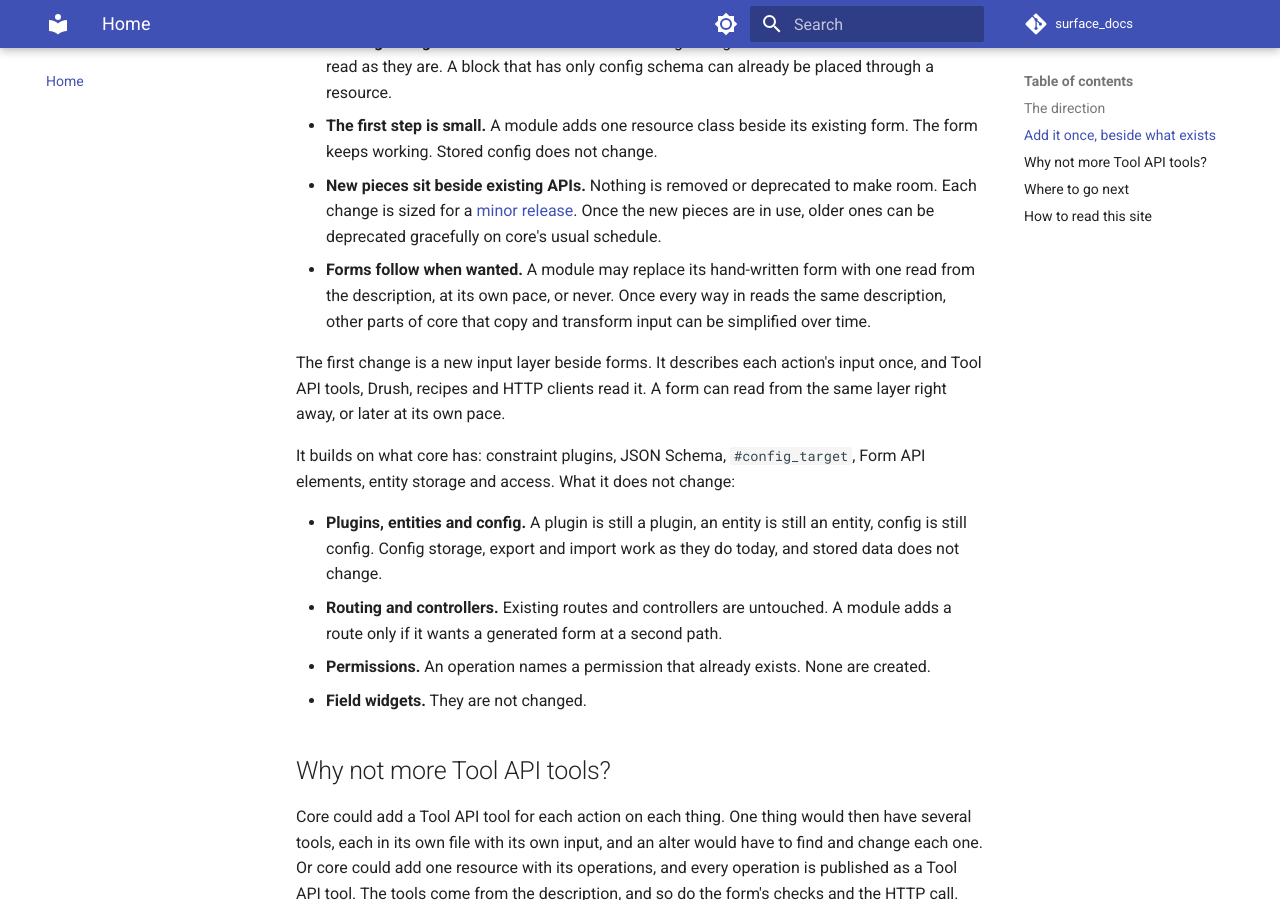
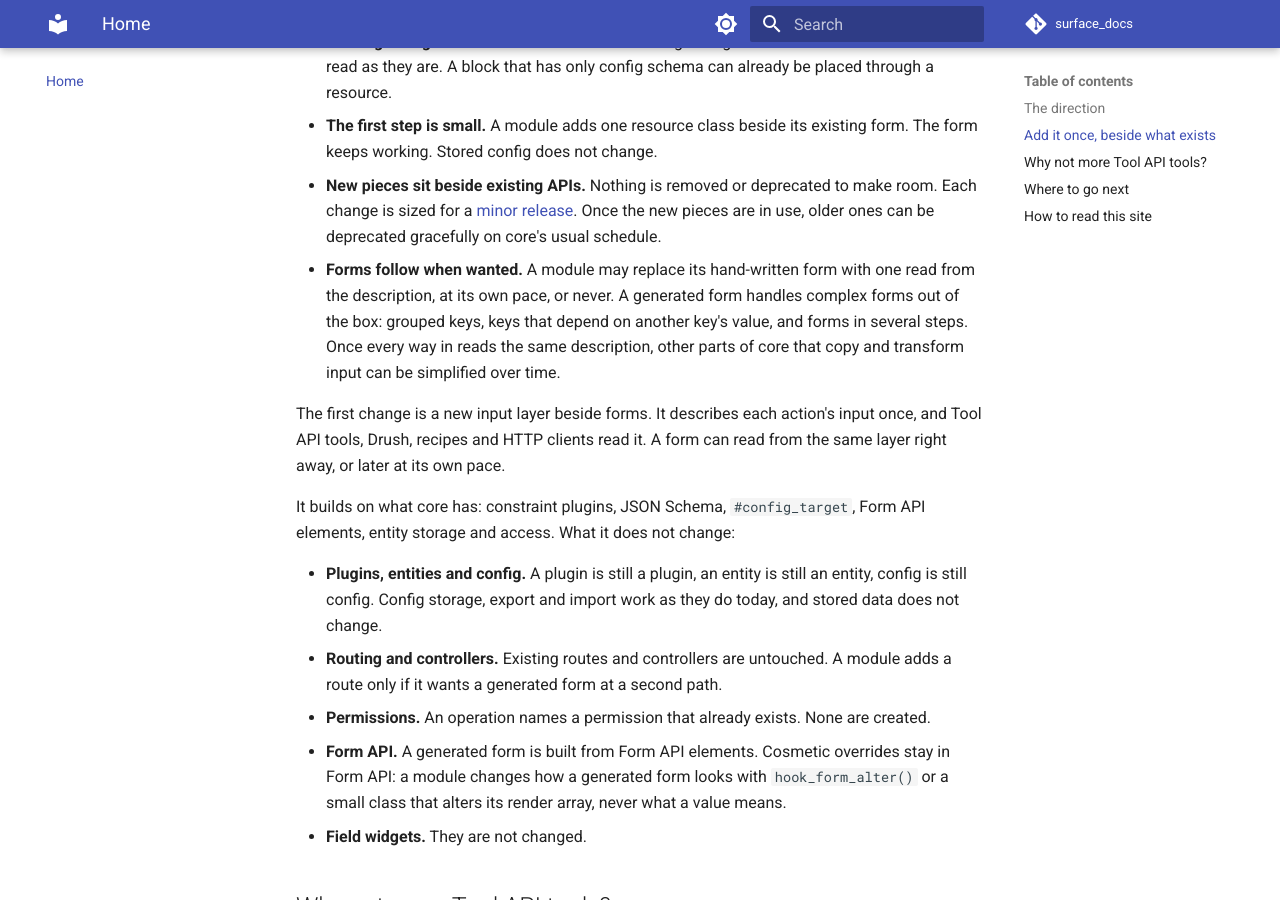
Before and after one commit to mlander/surface_docs, an MkDocs documentation site: the page built from docs/index.md, in a window 1280 px wide and 900 px high, scrolled down 1152 px. Built offline with MkDocs 1.6.1 and Material for MkDocs 9.7.7, drawn with Linux system fonts in a browser that asks for light colours; comment, search, counter and statistics services are not loaded.

Commit message:
Say Form API stays for cosmetic overrides and generated forms handle complex forms

```diff
--- a/docs/index.md
+++ b/docs/index.md
@@ -21,7 +21,7 @@ The ask is to add the description once. Everything else reads from it.
 - **Nothing changes until a module chooses.** Existing config schema and field definitions are read as they are. A block that has only config schema can already be placed through a resource.
 - **The first step is small.** A module adds one resource class beside its existing form. The form keeps working. Stored config does not change.
 - **New pieces sit beside existing APIs.** Nothing is removed or deprecated to make room. Each change is sized for a [minor release](path/release-fit.md). Once the new pieces are in use, older ones can be deprecated gracefully on core's usual schedule.
-- **Forms follow when wanted.** A module may replace its hand-written form with one read from the description, at its own pace, or never. Once every way in reads the same description, other parts of core that copy and transform input can be simplified over time.
+- **Forms follow when wanted.** A module may replace its hand-written form with one read from the description, at its own pace, or never. A generated form handles complex forms out of the box: grouped keys, keys that depend on another key's value, and forms in several steps. Once every way in reads the same description, other parts of core that copy and transform input can be simplified over time.
 
 The first change is a new input layer beside forms. It describes each action's input once, and Tool API tools, Drush, recipes and HTTP clients read it. A form can read from the same layer right away, or later at its own pace.
 
@@ -30,6 +30,7 @@ It builds on what core has: constraint plugins, JSON Schema, `#config_target`, F
 - **Plugins, entities and config.** A plugin is still a plugin, an entity is still an entity, config is still config. Config storage, export and import work as they do today, and stored data does not change.
 - **Routing and controllers.** Existing routes and controllers are untouched. A module adds a route only if it wants a generated form at a second path.
 - **Permissions.** An operation names a permission that already exists. None are created.
+- **Form API.** A generated form is built from Form API elements. Cosmetic overrides stay in Form API: a module changes how a generated form looks with `hook_form_alter()` or a small class that alters its render array, never what a value means.
 - **Field widgets.** They are not changed.
 
 ## Why not more Tool API tools?
```
Also changed, not shown: docs/path/resources-operations.md (+1 -1 lines).
